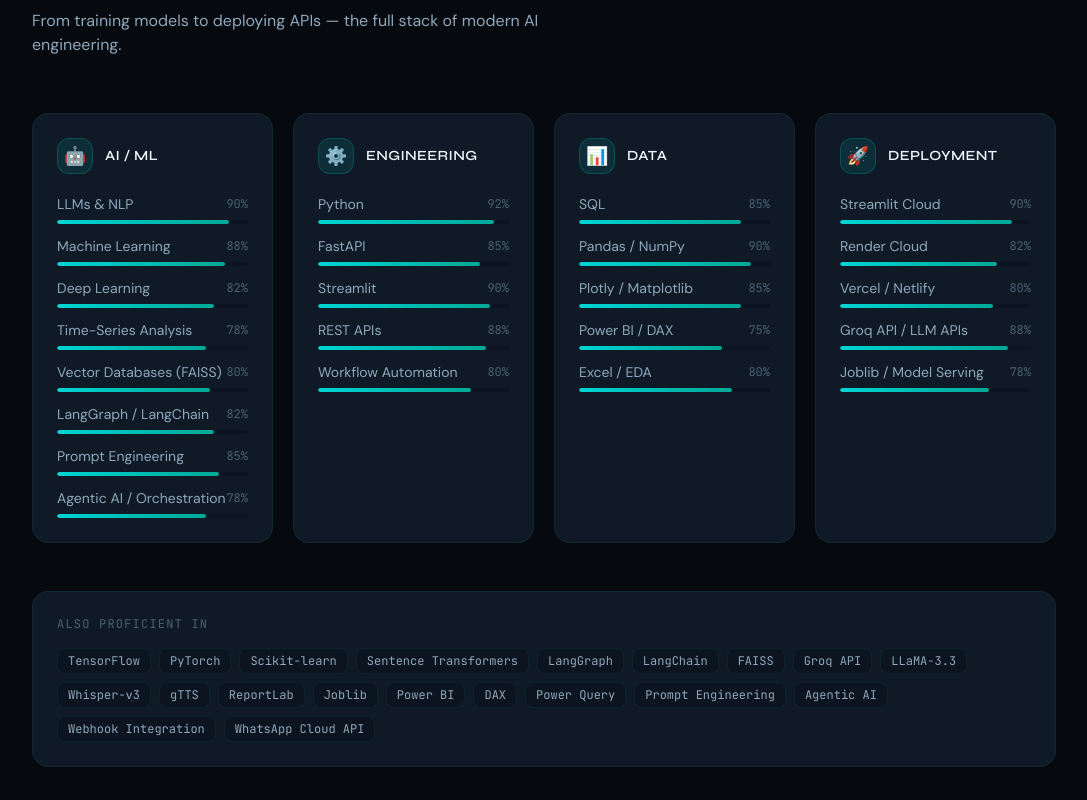
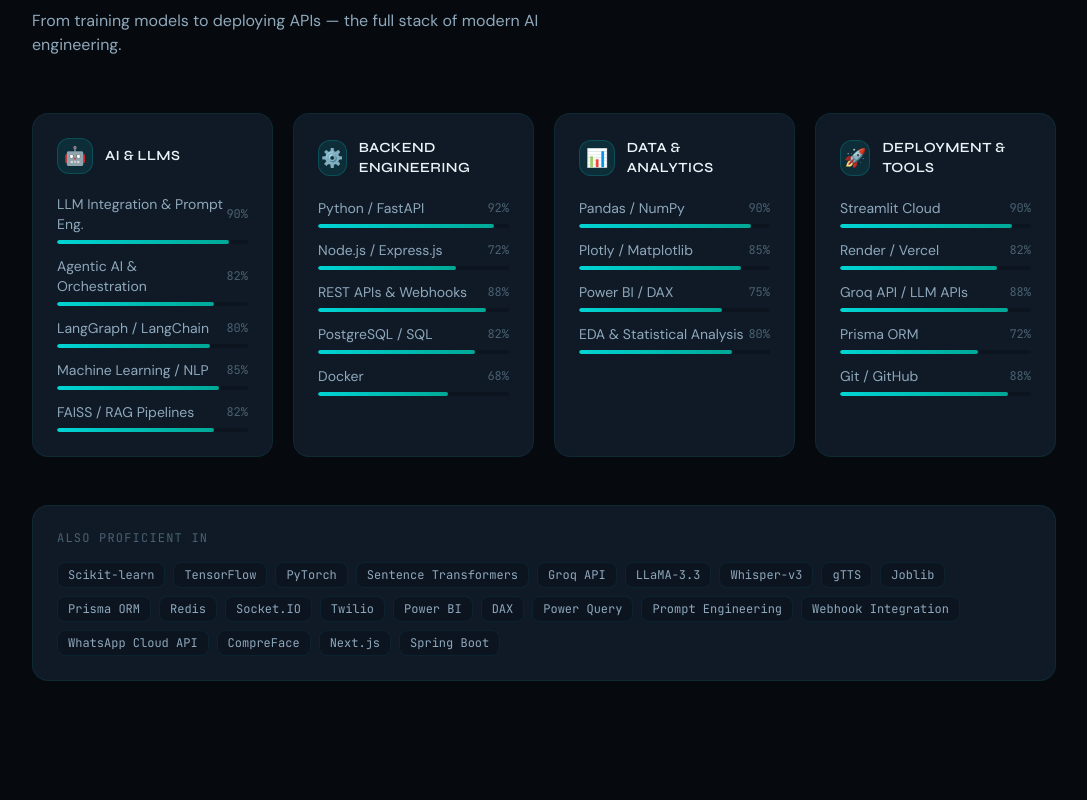
Before and after one commit to raj-singh1802/raj-portfolio, a React (Vite) app: page / in a window 1280 px wide. Shown: the part 1840-2640 px from the top of the page, without its empty margins (96-1183 px from the left). Built offline with nearby package versions, Linux system fonts and the light colour scheme.

Commit message:
Add RevenueGuard AI, EventLens AI, restructure skills for AI/Backend Engineer targeting

```diff
--- a/package.json
+++ b/package.json
@@ -12,6 +12,7 @@
   "dependencies": {
     "framer-motion": "^12.38.0",
     "lucide-react": "^1.8.0",
+    "pdfkit": "^0.19.1",
     "react": "^19.2.4",
     "react-dom": "^19.2.4"
   },
--- a/src/components/Education.jsx
+++ b/src/components/Education.jsx
@@ -169,7 +169,7 @@
                     { year: '2022', label: 'Joined KIIT University', done: true  },
                     { year: '2024', label: 'Started AI/ML specialization', done: true  },
                     { year: '2025', label: 'Started building production AI systems', done: true  },
-                    { year: '2026', label: 'Graduating — May 2026', done: false },
+                    { year: '2026', label: 'Graduated — May 2026', done: true },
                   ].map((item, i) => (
                     <div key={i} className="flex items-center gap-3">
                       <div className={`w-2 h-2 rounded-full flex-shrink-0
--- a/src/components/Hero.jsx
+++ b/src/components/Hero.jsx
@@ -7,7 +7,7 @@
 const ROLES = [
   "AI/ML Engineer",
   "Agentic AI Engineer",
-  "Data Analyst",
+  "Backend Engineer",
   "AI Product Builder",
   "ML Engineer",
 ];
@@ -105,7 +105,7 @@
         >
           <span className="w-2 h-2 rounded-full bg-accent-cyan animate-pulse" />
           <span className="text-xs font-mono text-accent-cyan tracking-wider">
-            AI Engineering Intern @ Hamath · Open to full-time opportunities
+            AI Engineering Intern @ Hamath · Open to full-time — May 2026
           </span>
         </motion.div>
 
--- a/src/components/Projects.jsx
+++ b/src/components/Projects.jsx
@@ -13,7 +13,7 @@
   visible: { transition: { staggerChildren: 0.1 } },
 };
 
-const ALL_FILTERS = ['All', 'Python', 'FastAPI', 'Streamlit', 'LLM', 'ML', 'NLP', 'Deep Learning', 'FAISS', 'LangChain', 'LangGraph'];
+const ALL_FILTERS = ['All', 'Python', 'FastAPI', 'LLM', 'Agentic AI', 'ML', 'NLP', 'FAISS', 'LangGraph', 'Node.js', 'Docker'];
 
 function ProjectCard({ project, index, onClick }) {
   const ref = useRef(null);
--- a/src/components/Skills.jsx
+++ b/src/components/Skills.jsx
@@ -130,11 +130,12 @@
             </p>
             <div className="flex flex-wrap gap-2">
               {[
-                'TensorFlow', 'PyTorch', 'Scikit-learn', 'Sentence Transformers',
-                'LangGraph', 'LangChain', 'FAISS', 'Groq API', 'LLaMA-3.3',
-                'Whisper-v3', 'gTTS', 'ReportLab', 'Joblib', 'Power BI',
-                'DAX', 'Power Query', 'Prompt Engineering', 'Agentic AI',
-                'Webhook Integration', 'WhatsApp Cloud API',
+                'Scikit-learn', 'TensorFlow', 'PyTorch', 'Sentence Transformers',
+                'Groq API', 'LLaMA-3.3', 'Whisper-v3', 'gTTS', 'Joblib',
+                'Prisma ORM', 'Redis', 'Socket.IO', 'Twilio',
+                'Power BI', 'DAX', 'Power Query',
+                'Prompt Engineering', 'Webhook Integration', 'WhatsApp Cloud API',
+                'CompreFace', 'Next.js', 'Spring Boot',
               ].map((tech) => (
                 <span
                   key={tech}
--- a/src/data/portfolio.js
+++ b/src/data/portfolio.js
@@ -27,51 +27,46 @@
 
 export const skills = [
   {
-    category: "AI / ML",
+    category: "AI & LLMs",
     icon: "🤖",
     items: [
-      { name: "LLMs & NLP",              level: 90 },
-      { name: "Machine Learning",        level: 88 },
-      { name: "Deep Learning",           level: 82 },
-      { name: "Time-Series Analysis",    level: 78 },
-      { name: "Vector Databases (FAISS)",level: 80 },
-      { name: "LangGraph / LangChain",    level: 82 },
-      { name: "Prompt Engineering",       level: 85 },
-      { name: "Agentic AI / Orchestration", level: 78 },
+      { name: "LLM Integration & Prompt Eng.", level: 90 },
+      { name: "Agentic AI & Orchestration",    level: 82 },
+      { name: "LangGraph / LangChain",         level: 80 },
+      { name: "Machine Learning / NLP",        level: 85 },
+      { name: "FAISS / RAG Pipelines",         level: 82 },
     ],
   },
   {
-    category: "Engineering",
+    category: "Backend Engineering",
     icon: "⚙️",
     items: [
-      { name: "Python",           level: 92 },
-      { name: "FastAPI",          level: 85 },
-      { name: "Streamlit",        level: 90 },
-      { name: "REST APIs",        level: 88 },
-      { name: "Workflow Automation",      level: 80 },
-      // { name: "Docker",           level: 65 },
+      { name: "Python / FastAPI",       level: 92 },
+      { name: "Node.js / Express.js",   level: 72 },
+      { name: "REST APIs & Webhooks",   level: 88 },
+      { name: "PostgreSQL / SQL",       level: 82 },
+      { name: "Docker",                 level: 68 },
     ],
   },
   {
-    category: "Data",
+    category: "Data & Analytics",
     icon: "📊",
     items: [
-      { name: "SQL",                 level: 85 },
-      { name: "Pandas / NumPy",      level: 90 },
-      { name: "Plotly / Matplotlib", level: 85 },
-      { name: "Power BI / DAX",      level: 75 },
-      { name: "Excel / EDA",         level: 80 },
+      { name: "Pandas / NumPy",          level: 90 },
+      { name: "Plotly / Matplotlib",     level: 85 },
+      { name: "Power BI / DAX",          level: 75 },
+      { name: "EDA & Statistical Analysis", level: 80 },
     ],
   },
   {
-    category: "Deployment",
+    category: "Deployment & Tools",
     icon: "🚀",
     items: [
       { name: "Streamlit Cloud",         level: 90 },
-      { name: "Render Cloud",            level: 82 },
-      { name: "Vercel / Netlify",        level: 80 },
+      { name: "Render / Vercel",         level: 82 },
       { name: "Groq API / LLM APIs",     level: 88 },
-      { name: "Joblib / Model Serving",  level: 78 },
+      { name: "Prisma ORM",              level: 72 },
+      { name: "Git / GitHub",            level: 88 },
     ],
   },
 ];
@@ -128,17 +123,17 @@
     id: 3,
     title: "Aircraft Engine Predictive Maintenance System",
     tagline: "Production ML system predicting aircraft engine failure with time-series analysis",
-    shortDesc: "Full-stack predictive maintenance system estimating Remaining Useful Life of aircraft engines using multivariate sensor data.",
+    shortDesc: "Full-stack predictive maintenance system benchmarking 5 ML algorithms on NASA CMAPSS dataset — Random Forest achieved R² of 0.87, outperforming baseline by 34%.",
     description: "Full-stack predictive maintenance system estimating Remaining Useful Life (RUL) of aircraft engines using multivariate sensor data. Engineered time-series features (rolling stats, temporal deltas), deployed Random Forest models for RUL prediction and failure risk classification.",
     tech: ["Python", "ML", "FastAPI", "Streamlit"],
     techStack: ["Python", "Scikit-learn", "FastAPI", "Streamlit", "Joblib", "Pandas", "NumPy", "Render"],
     metrics: [
-      { label: "MAE",        value: "~13.7 cycles" },
-      { label: "RMSE",       value: "~18.8 cycles" },
-      { label: "Risk Levels",value: "3 classes"    },
-      { label: "Backend",    value: "FastAPI"       },
+      { label: "R² Score",         value: "0.87"       },
+      { label: "RMSE",             value: "~18 cycles"  },
+      { label: "Algorithms Tested",value: "5 models"   },
+      { label: "Baseline Beat",    value: "34%"         },
     ],
-    achievement: "Solved production feature consistency challenges between training and inference pipelines",
+    achievement: "Benchmarked 5 algorithms with Grid Search tuning — Random Forest achieved R² 0.87, delivering 15–20 cycle advance warnings for proactive maintenance scheduling",
     links: {
       live:   "https://aircraft-engine-predictive-maintenance-system.streamlit.app/",
       // api:    "https://aircraft-engine-api.onrender.com/docs",
@@ -170,6 +165,50 @@
     icon: "🕸️",
     // status: "Live",
   },
+  {
+    id: 6,
+    title: "RevenueGuard AI",
+    tagline: "Enterprise Agentic AI payment recovery platform with LLM orchestration and rule-based workflow engine",
+    shortDesc: "Production-grade AI debt recovery system combining rule-based risk scoring, Groq LLM strategy generation, and autonomous commitment tracking across 500+ customer invoices.",
+    description: "Architected an enterprise Agentic AI payment recovery platform using Node.js/Express and PostgreSQL/Prisma. Built 8-service modular backend with Risk Scoring Engine, Priority Engine, Broken Commitment Detection, and AI Recommendation Engine. Integrated Groq LLM (Llama 3.3-70B) for personalized recovery strategy generation — combining deterministic business rules with LLM reasoning. Stored all AI decisions in structured PostgreSQL memory enabling traceable, auditable recovery history per customer. Designing LangGraph-based autonomous multi-agent architecture for future orchestration.",
+    tech: ["Node.js", "LLM", "Agentic AI", "PostgreSQL"],
+    techStack: ["Node.js", "Express.js", "PostgreSQL", "Prisma ORM", "Groq API", "LLaMA-3.3-70B", "Redis", "Twilio", "Socket.IO"],
+    metrics: [
+      { label: "Customer Records", value: "500+"          },
+      { label: "Invoice Dataset",  value: "500+"          },
+      { label: "Backend Services", value: "8 modules"     },
+      { label: "LLM Model",        value: "Llama 3.3-70B" },
+    ],
+    achievement: "Combined deterministic rule engine with Groq LLM reasoning — generating risk summaries, recovery strategies, and escalation plans per customer with full AI decision auditability",
+    links: {
+      github: "https://github.com/raj-singh1802/RevenueGuard-AI",
+    },
+    color: "#f59e0b",
+    icon: "🛡️",
+    status: "In Dev",
+  },
+  {
+    id: 7,
+    title: "EventLens AI",
+    tagline: "AI-powered event photography platform matching guests to their photos via facial recognition",
+    shortDesc: "Full-stack platform where photographers upload event photos and guests instantly find all their pictures using a selfie — powered by CompreFace facial recognition.",
+    description: "Built a full-stack AI event photography platform using Next.js 16 and Spring Boot 3.4 with CompreFace facial recognition. Photographers upload photos which are auto-detected, face-cropped, and registered against subject profiles. Guests take a selfie to instantly retrieve all photos they appear in. Features hybrid fallback mode (direct CompreFace calls when backend unreachable), JWT authentication, Redis caching, and full Docker orchestration across 7 services. Solved Snapchat/HEIC metadata rejection via dual re-encoding pipeline — both frontend (canvas) and backend (ImageIO) re-encode to JPEG 0.95 on white background.",
+    tech: ["Docker", "Node.js"],
+    techStack: ["Next.js 16", "Spring Boot 3.4", "CompreFace", "PostgreSQL", "Redis", "Docker", "JWT", "Zustand", "Java"],
+    metrics: [
+      { label: "Docker Services", value: "7 services"  },
+      { label: "Match Confidence",value: "80% thresh." },
+      { label: "Architecture",    value: "Hybrid"      },
+      { label: "Auth",            value: "JWT + Redis"  },
+    ],
+    achievement: "Solved CompreFace metadata rejection via dual re-encoding pipeline — canvas + ImageIO both strip progressive markers and re-encode to JPEG 0.95 before face recognition",
+    links: {
+      github: "https://github.com/raj-singh1802/EventLens-AI",
+    },
+    color: "#8b5cf6",
+    icon: "📸",
+    status: "In Dev",
+  },
 ];
 
 export const education = [
@@ -178,7 +217,7 @@
     institution: "KIIT University",
     location: "Bhubaneswar, Odisha",
     period: "2022 — May 2026",
-    gpa: "8.10 / 10",
+    gpa: "8.23 / 10",
     highlights: [
       "Focus: Machine Learning, Deep Learning, Data Structures & Algorithms",
       "Relevant Courses: ML, NLP, DBMS, Algorithms, Statistics",
```
Also changed, not shown: 2 other files (tests, documents, lock files or other folders).
